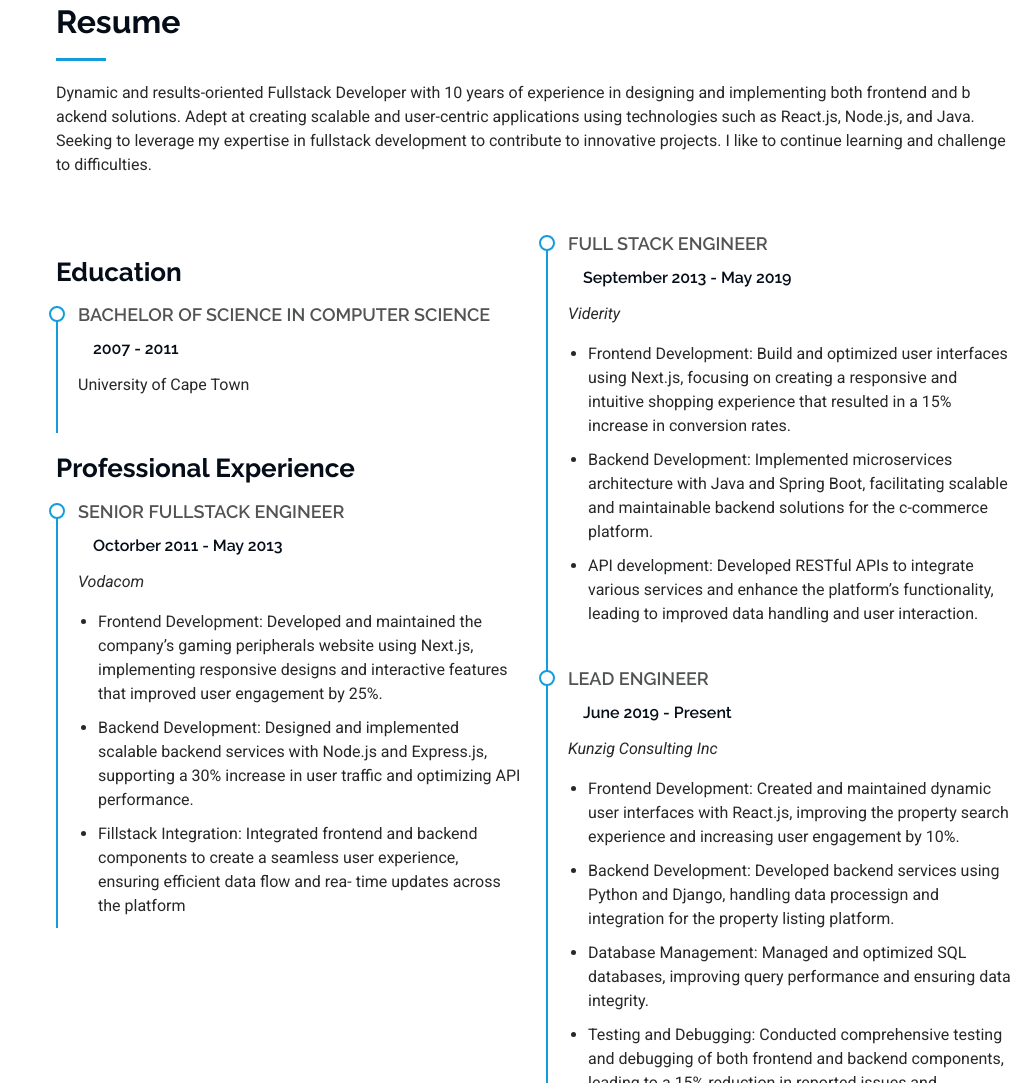
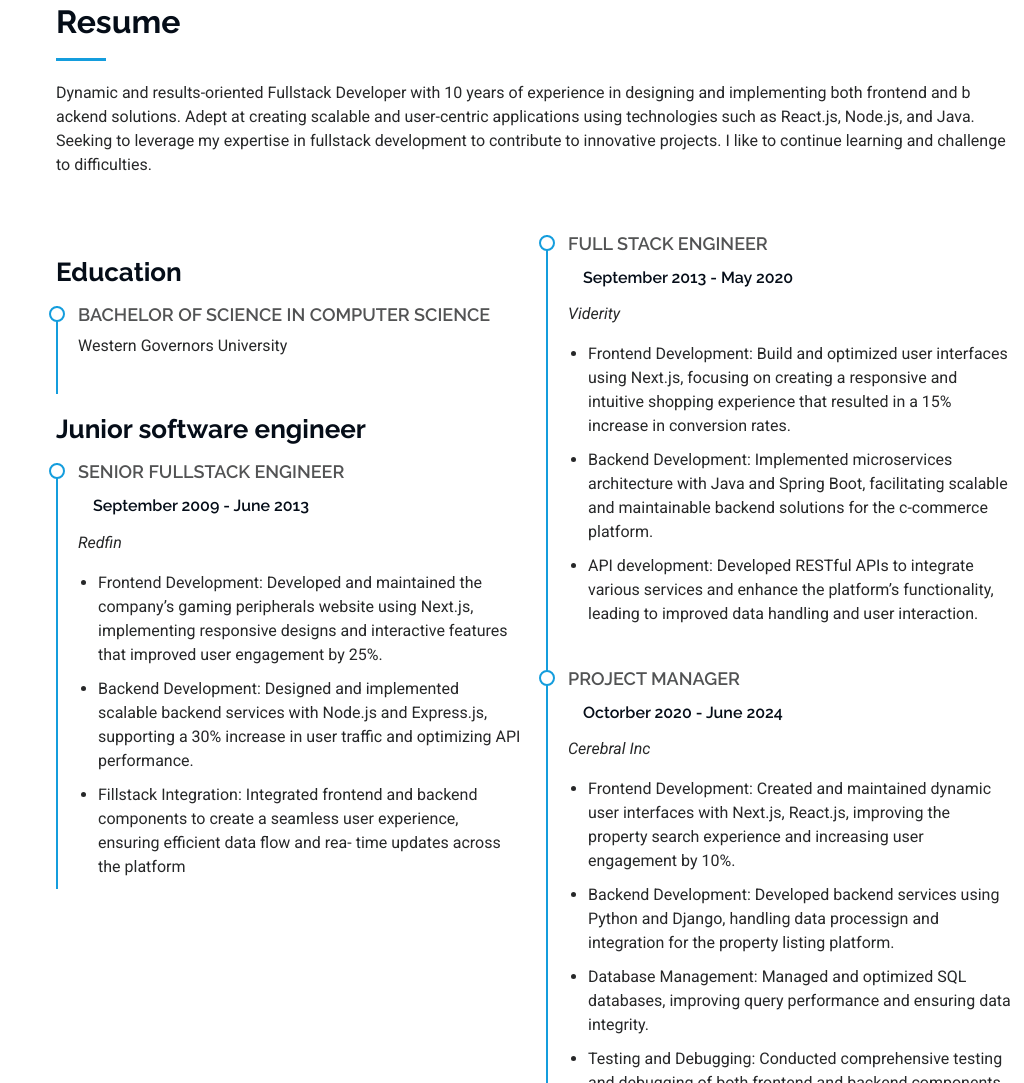
Before and after one commit to james2000william/david-portfolia, a plain HTML site: page index.html in a window 1280 px wide. Shown: the part 2383-3466 px from the top of the page, without its empty margins (256-1280 px from the left). Drawn offline with Linux system fonts and the light colour scheme.

Commit message:
initial project

```diff
--- a/index.html
+++ b/index.html
@@ -107,7 +107,7 @@
               <div class="col-lg-6">
                 <ul>
                   <li><i class="bi bi-chevron-right"></i> <strong>PhoneNumber:</strong> <span>+1(309)634-8148</span></li>
-                  <li><i class="bi bi-chevron-right"></i> <strong>Email:</strong> <span>dleadley@yahoo.com</span></li>
+                  <li><i class="bi bi-chevron-right"></i> <strong>Email:</strong> <span>senseofpriderenovation@gmail.com</span></li>
                 </ul>
               </div>
             </div>
@@ -278,16 +278,15 @@
             <h3 class="resume-title">Education</h3>
             <div class="resume-item">
               <h4>Bachelor of Science in Computer Science</h4>
-              <h5>2007 - 2011</h5>
               <!-- <p><em>Web Development, Data Structures</em></p> -->
-              <p>University of Cape Town</p>
+              <p>Western Governors University</p>
             </div><!-- Edn Resume Item -->
 
-            <h3 class="resume-title">Professional Experience</h3>
+            <h3 class="resume-title">Junior software engineer</h3>
             <div class="resume-item">
               <h4>Senior Fullstack Engineer</h4>
-              <h5>Octorber 2011 - May 2013</h5>
-              <p><em>Vodacom</em></p>
+              <h5>September 2009 - June 2013</h5>
+              <p><em>Redfin</em></p>
               <ul>
                 <li>Frontend Development: Developed and maintained the company’s gaming peripherals website using Next.js, implementing responsive designs and interactive features that improved user engagement by 25%.</li>
                 <li>Backend Development: Designed and implemented scalable backend services with Node.js and Express.js, supporting a 30% increase in user traffic and optimizing API performance.</li>
@@ -299,7 +298,7 @@
           <div class="col-lg-6" data-aos="fade-up" data-aos-delay="200">
             <div class="resume-item">
               <h4>Full stack Engineer</h4>
-              <h5>September 2013 - May 2019</h5>
+              <h5>September 2013 - May 2020</h5>
               <p><em>Viderity</em></p>
               <ul>
                 <li>Frontend Development: Build and optimized user interfaces using Next.js, focusing on creating a responsive and intuitive shopping experience that resulted in a 15% increase in conversion rates.</li>
@@ -308,11 +307,11 @@
               </ul>
             </div><!-- Edn Resume Item -->
             <div class="resume-item">
-              <h4>Lead Engineer</h4>
-              <h5>June 2019 - Present</h5>
-              <p><em>Kunzig Consulting Inc</em></p>
+              <h4>Project Manager</h4>
+              <h5>Octorber 2020 - June 2024</h5>
+              <p><em>Cerebral Inc</em></p>
               <ul>
-                <li>Frontend Development: Created and maintained dynamic user interfaces with React.js, improving the property search experience and increasing user engagement by 10%.</li>
+                <li>Frontend Development: Created and maintained dynamic user interfaces with Next.js, React.js, improving the property search experience and increasing user engagement by 10%.</li>
                 <li>Backend Development: Developed backend services using Python and Django, handling data processign and integration for the property listing platform.</li>
                 <li>Database Management: Managed and optimized SQL databases, improving query performance and ensuring data integrity.</li>
                 <li>Testing and Debugging: Conducted comprehensive testing and debugging of both frontend and backend components, leading to a 15% reduction in reported issues and enhancing overall application stability.</li>
```
